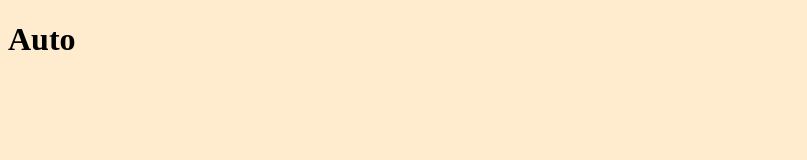
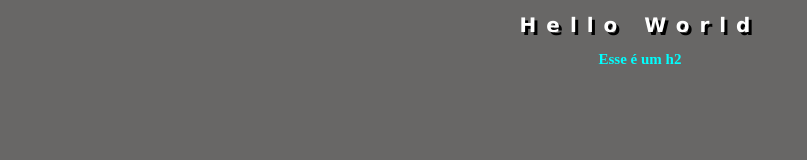
Before and after one commit to RogerioCordeiro/WebCursoCompassoDesenvolvimentoWeb, a plain HTML site: page index.html in a window 1280 px wide. Shown: the whole page, without its empty margins (0-807 px from the left). Drawn offline with Linux system fonts and the light colour scheme.

Commit message:
Estilos individuais por tags html Secao5 Aula17

```diff
--- a/index.html
+++ b/index.html
@@ -7,8 +7,10 @@
     <link rel="stylesheet" href="style.css">
 </head>
 <body>
-    <h1>Auto</h1>
+    <h1>Hello World</h1>
+    <h2>Esse é um h2</h2>
     <script src="main.js"></script>
+    <!--Adiconar o script sempre na ultima linha do codigo-->
 </body>
-<!--Adiconar o script sempre na ultima linha do codigo-->
+
 </html>
--- a/style.css
+++ b/style.css
@@ -1,3 +1,16 @@
+h1 {
+    font-size: 20px;
+    color: white;
+    font-family: 'Lucida Sans', 'Lucida Sans Regular', 'Lucida Grande', 'Lucida Sans Unicode', Geneva, Verdana, sans-serif;
+    text-align: center;
+    letter-spacing: 10px;
+    text-shadow: 3px 3px black;
+}
+h2 {
+    text-align: center;
+    font-size: 15px;
+    color: aqua;
+}
 body {
-    background-color: blanchedalmond;
+    background-color: rgb(104, 103, 102);
 }
```
